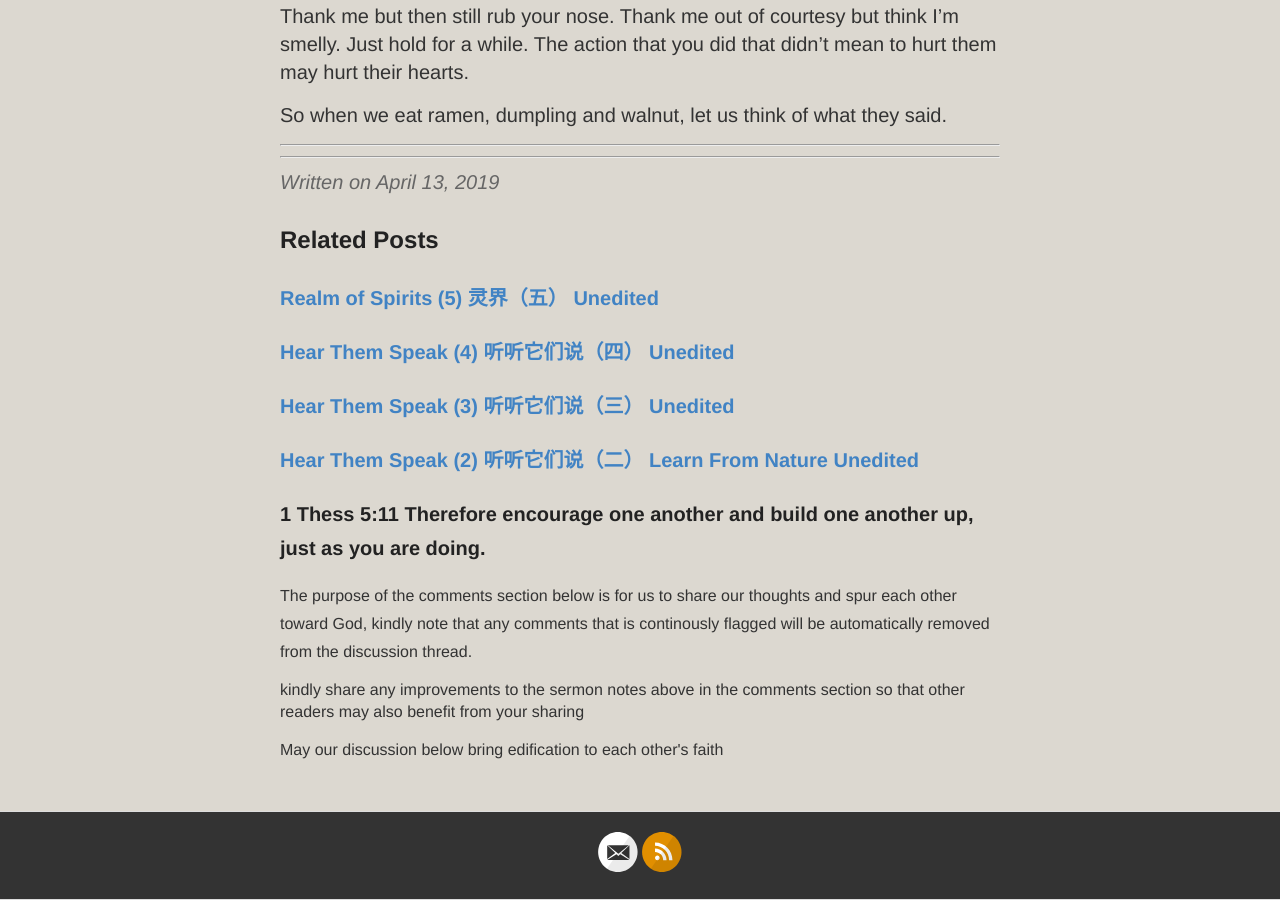
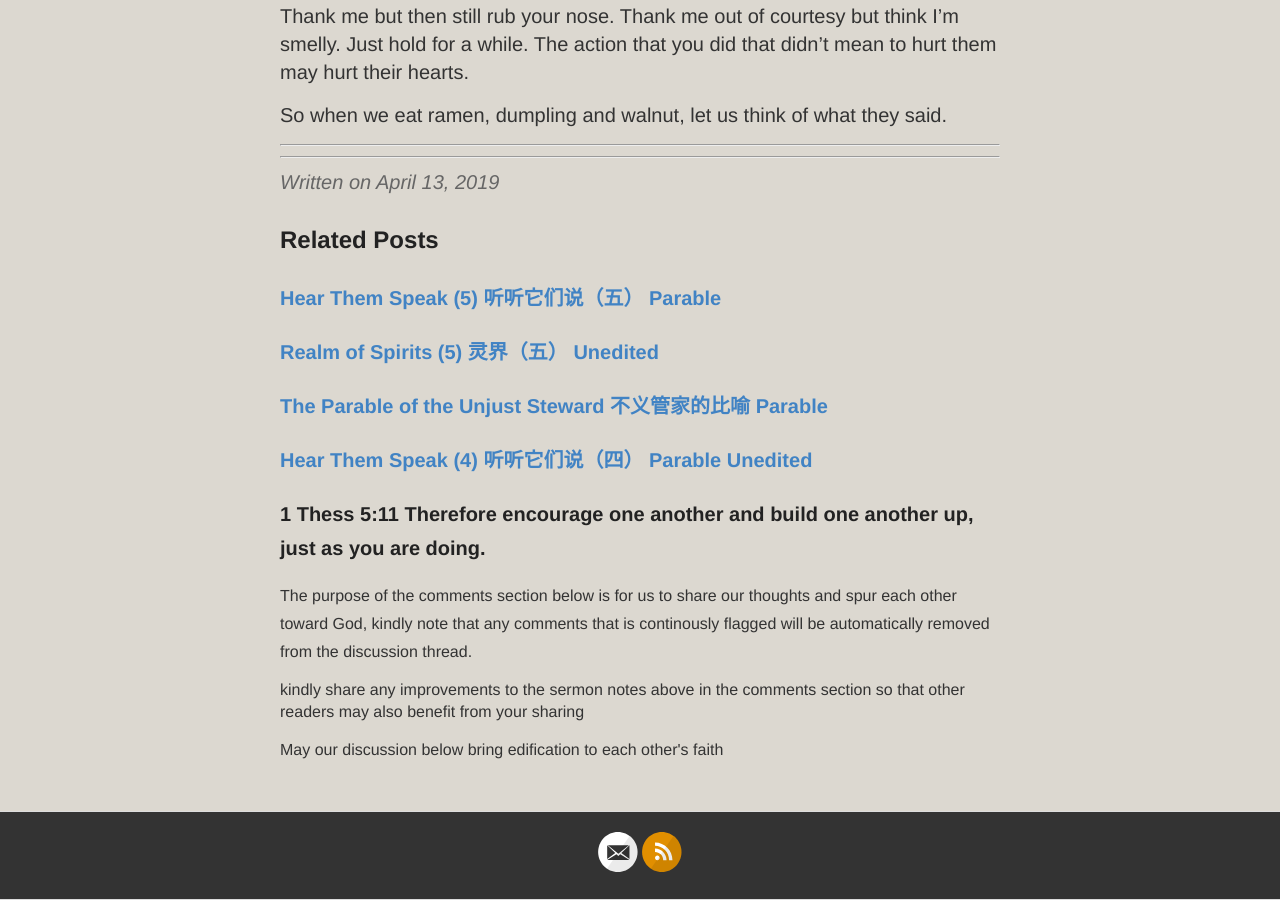
Before and after one commit to catchupTJC/catchuptjc.github.io, a Jekyll site: the page built from _posts/2019-04-13-Hearthemspeak.md, in a window 1280 px wide and 900 px high, scrolled down 5738 px. Built offline with Jekyll 4.4.1, drawn with Linux system fonts in a browser that asks for light colours; nearby versions of some CDN libraries; comment, search, counter and statistics services are not loaded; some of the changed text lies outside the part shown.

Commit message:
Update 2019-04-13-Hearthemspeak.md

```diff
--- a/_posts/2019-04-13-Hearthemspeak.md
+++ b/_posts/2019-04-13-Hearthemspeak.md
@@ -2,7 +2,7 @@
 layout: post
 title: Hear Them Speak (1) 听听它们说(一)
 category: Sermon(SG)2019
-tags: [Learn From Nature, Unedited]
+tags: [Parable, Unedited]
 hymns: [129,127]
 ---
 The Chinese ‘它们’ refers to an object or an animal, or food.
```
